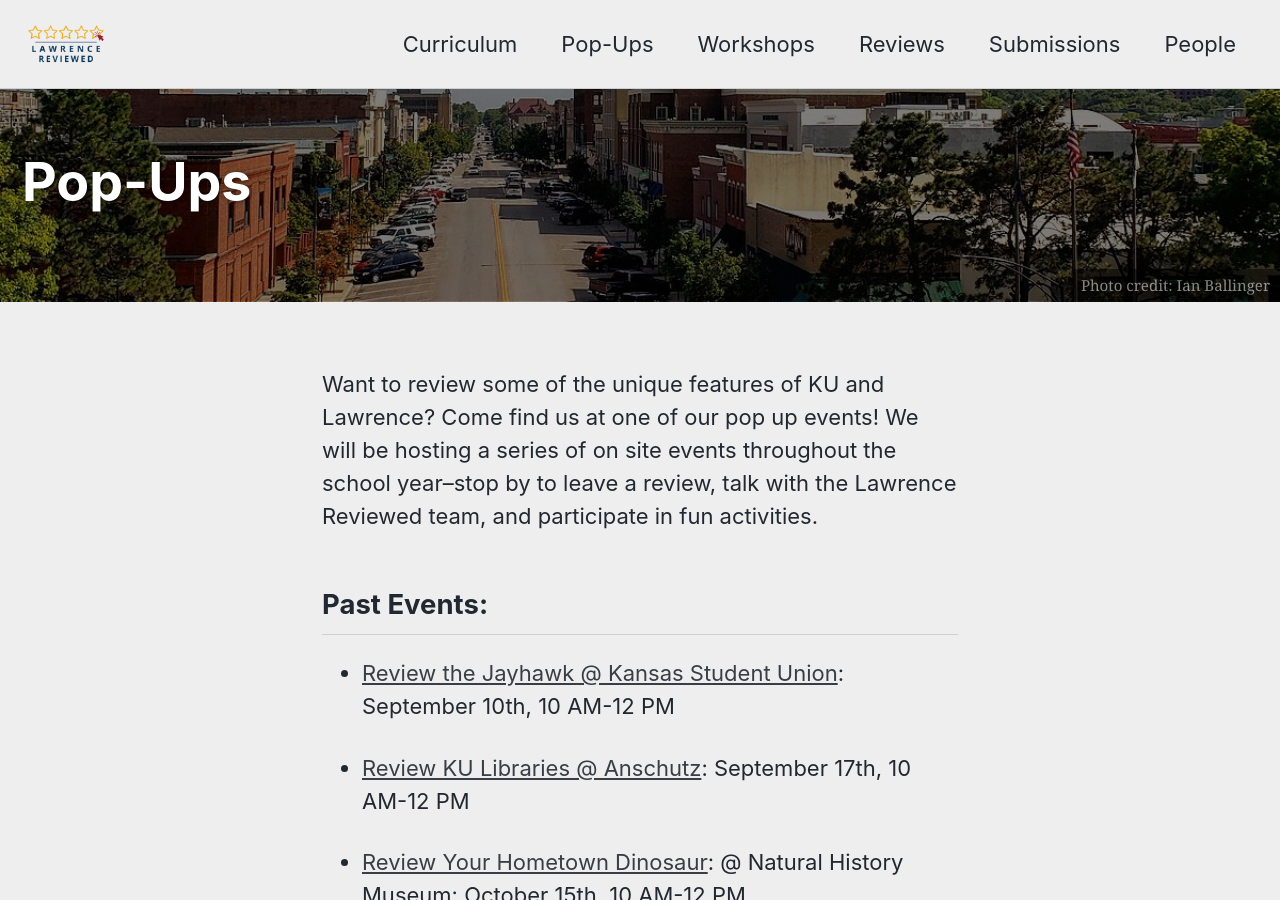
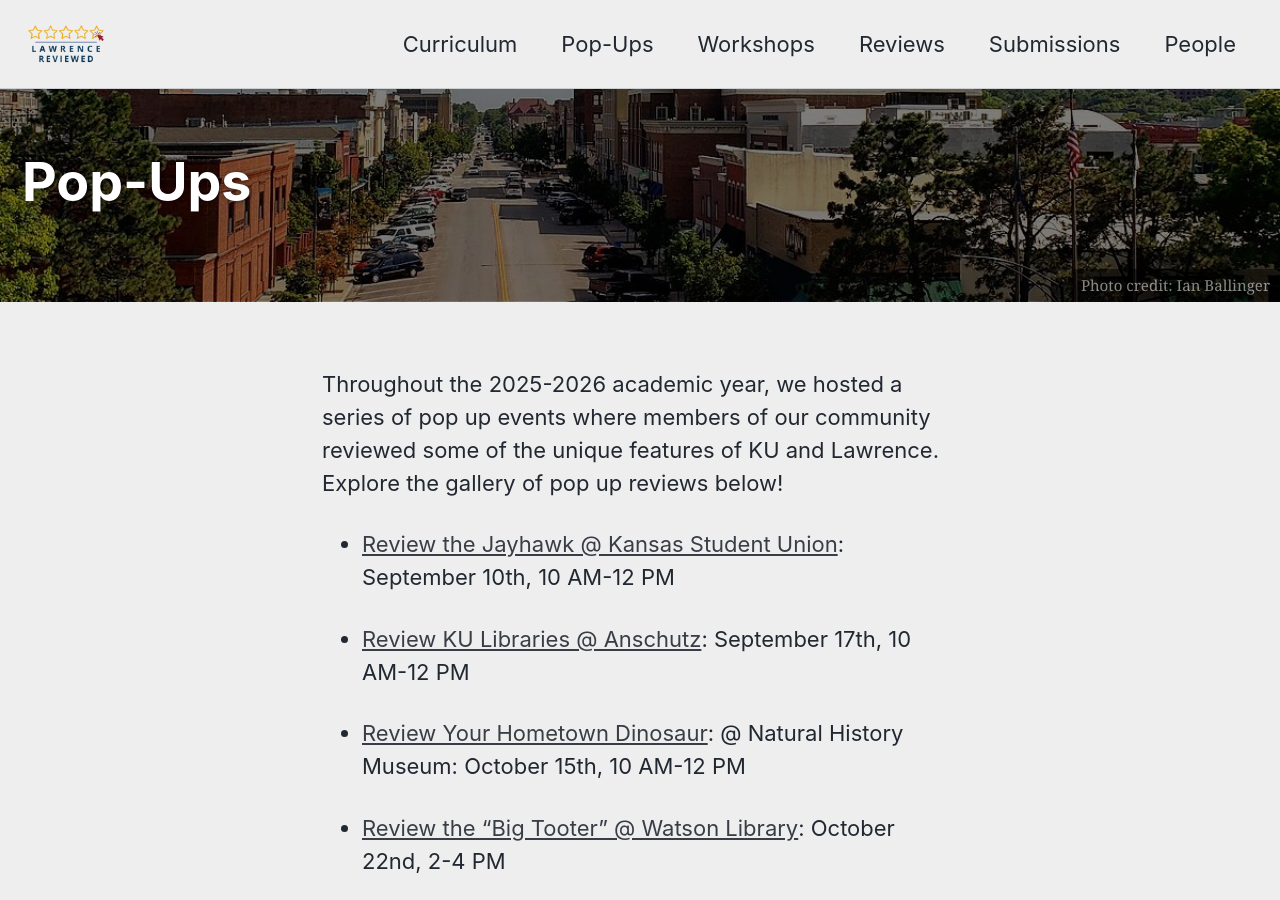
Before and after one commit to idrhku/lawrence-reviewed, a Jekyll site: the page built from _pages/pop-ups.md, in a window 1280 px wide and 900 px high. Built offline with Jekyll 4.4.1, drawn with Linux system fonts in a browser that asks for light colours; cached includes are drawn as plain includes.

Commit message:
Revise pop-up events description and context
Updated the description of pop-up events and added context for the 2025-2026 academic year.

```diff
--- a/_pages/pop-ups.md
+++ b/_pages/pop-ups.md
@@ -12,9 +12,7 @@ header:
   #     url: "https://github.com/mmistakes/minimal-mistakes/"
   caption: "Photo credit: Ian Ballinger"
 ---
-Want to review some of the unique features of KU and Lawrence? Come find us at one of our pop up events! We will be hosting a series of on site events throughout the school year--stop by to leave a review, talk with the Lawrence Reviewed team, and participate in fun activities.
-
-<h2>Past Events:</h2>
+Throughout the 2025-2026 academic year, we hosted a series of pop up events where members of our community reviewed some of the unique features of KU and Lawrence. Explore the gallery of pop up reviews below!
 
 - [Review the Jayhawk @ Kansas Student Union](/jayhawk-union): September 10th, 10 AM-12 PM
 
```
